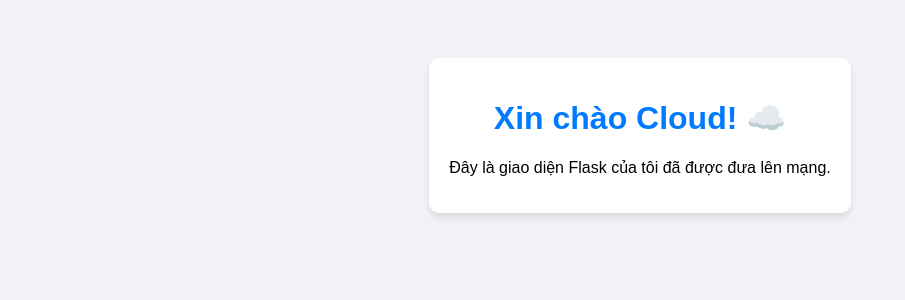
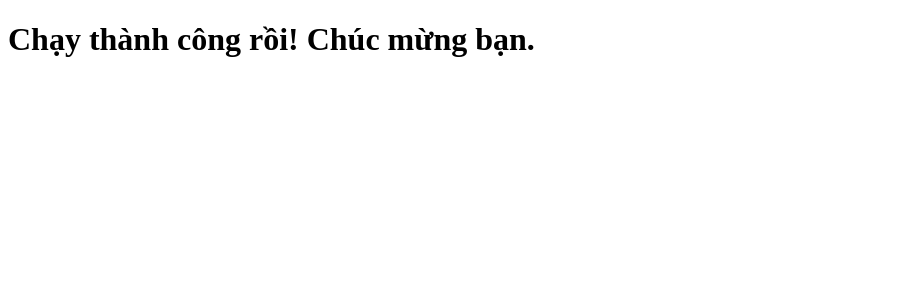
Before and after one commit to nhatquang21052005-dotcom/myflaskapp, a Flask app: page / in a window 1280 px wide. Shown: the top 300 px of the page, without its empty margins (0-905 px from the left). Run offline with Flask 3, Linux system fonts and the light colour scheme.

Commit message:
Update index.html

```diff
--- a/templates/index.html
+++ b/templates/index.html
@@ -1,18 +1,9 @@
 <!DOCTYPE html>
-<html lang="vi">
+<html>
 <head>
-    <meta charset="UTF-8">
-    <title>Flask trên Cloud</title>
-    <style>
-        body { font-family: sans-serif; text-align: center; padding: 50px; background-color: #f0f2f5; }
-        h1 { color: #007bff; }
-        .card { background: white; padding: 20px; border-radius: 10px; box-shadow: 0 4px 6px rgba(0,0,0,0.1); display: inline-block; }
-    </style>
+    <title>Web Cloud</title>
 </head>
 <body>
-    <div class="card">
-        <h1>Xin chào Cloud! ☁️</h1>
-        <p>Đây là giao diện Flask của tôi đã được đưa lên mạng.</p>
-    </div>
+    <h1>Chạy thành công rồi! Chúc mừng bạn.</h1>
 </body>
 </html>
```
